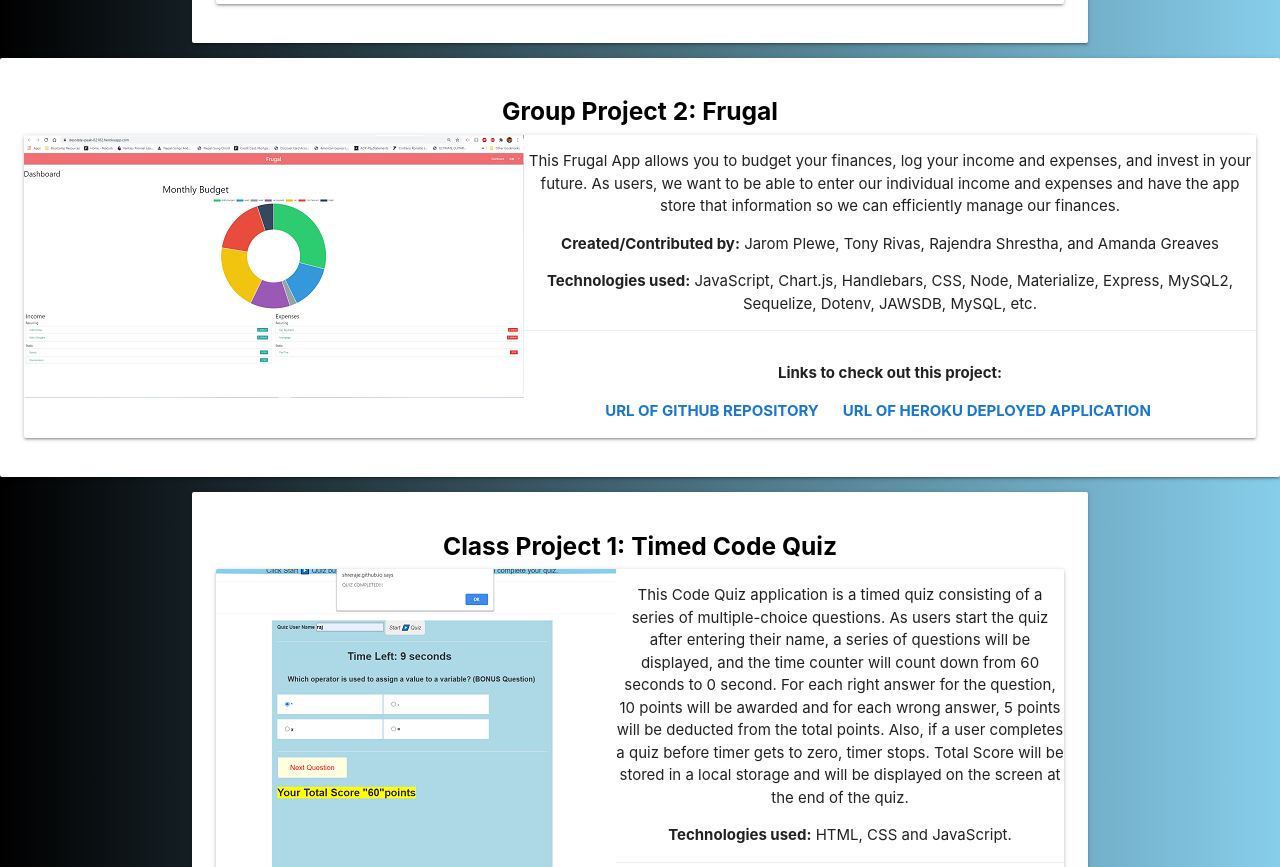
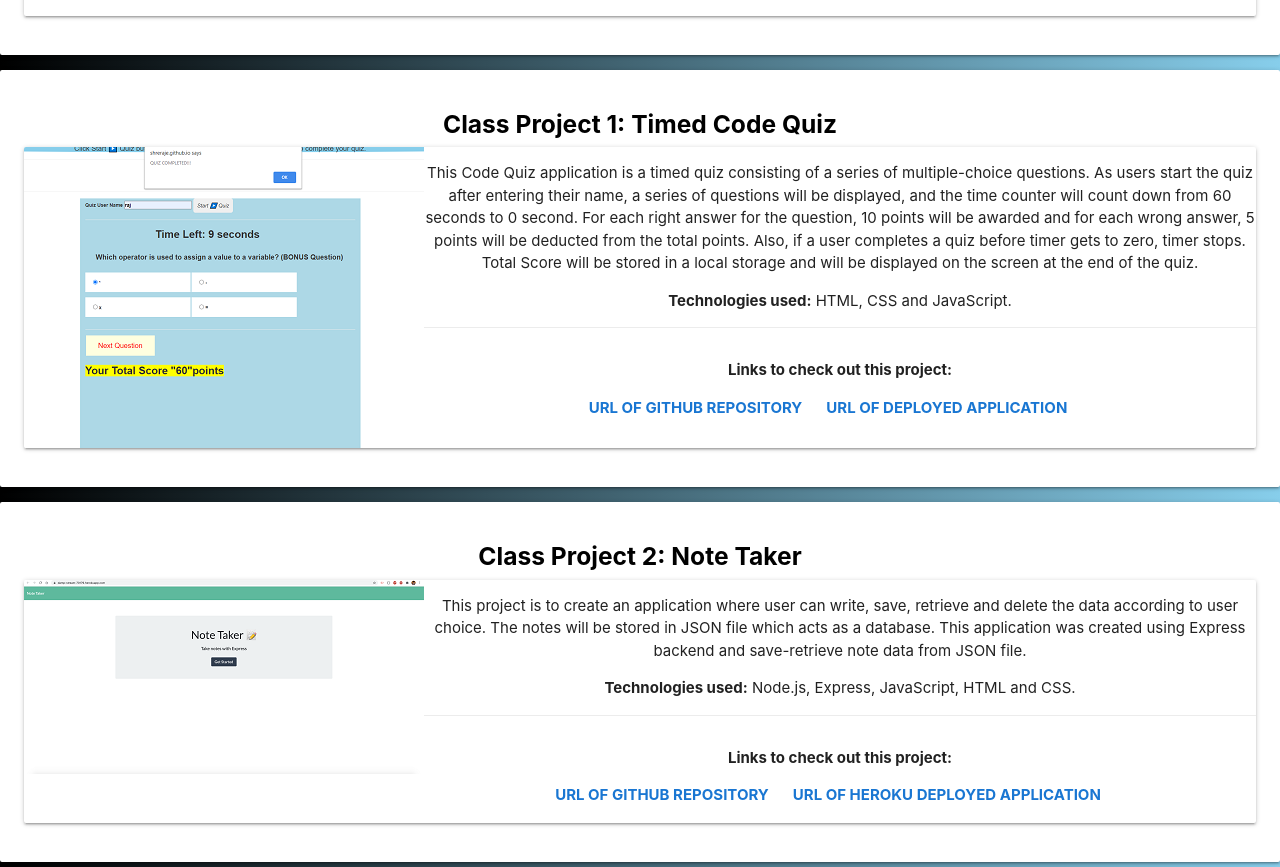
Before and after one commit to shreraje/React-Portfolio, a React (Create React App) app: page / in a window 1280 px wide. Shown: the part 1763-2630 px from the top of the page. Built offline with nearby package versions, Linux system fonts and the light colour scheme.

Commit message:
Changed some page content alignments and deploying to GitHub pages

```diff
--- a/package.json
+++ b/package.json
@@ -1,5 +1,5 @@
 {
-  "home": "https://shreraje.github.io/React-Portfolio",
+  "homepage": "https://shreraje.github.io/React-Portfolio",
   "name": "react-portfolio",
   "version": "0.1.0",
   "private": true,
--- a/src/App.css
+++ b/src/App.css
@@ -10,7 +10,9 @@ body {
     background-image: linear-gradient(to right, black, skyblue);
 }
 
-
+.container {
+  width: 100%;
+}
 
 .App-logo {
   height: 40vmin;
--- a/src/components/Footer/Footer.jsx
+++ b/src/components/Footer/Footer.jsx
@@ -5,13 +5,13 @@ import "materialize-css/dist/css/materialize.min.css";
 function Footer() {
     return (
         <footer class="page-footer grey lighten-5">
-            <div class="container">
+            <div class="container" >
                 <div class="row" style={{ display: "flex"}}>
                     <div class="col l6 s12">
                         <h6 class="black-text"><b>Follow me to discover more:</b></h6>
                         <div className="card-action">
                             <p><b>Follow me to discover more about me:</b></p>
-                            <a class="blue-text text-darken-2" href="https://github.com/shreraje" target="_blank" rel="noopener noreferrer">
+                                <a class="blue-text text-darken-2" href="https://github.com/shreraje" target="_blank" rel="noopener noreferrer">
                                 <img src="https://img.icons8.com/ios-filled/50/000000/github.png" alt="GitHub badge"></img>GitHub</a>
 
                                 <a class="blue-text text-darken-2" href="https://linkedin.com/in/rajendra-shrestha-54597679" target="_blank" rel="noopener noreferrer">
--- a/src/components/Header/Header.jsx
+++ b/src/components/Header/Header.jsx
@@ -5,7 +5,7 @@ import "materialize-css/dist/css/materialize.min.css";
 
 function Welcome() {
     return (
-        <div className="container">
+        <div className="container" style= {{width: "100%"}}>
             <div className="col s12 m8 offset-m2 l6 offset-l8">
                 <h4 className="header"><b>About me</b></h4>
                 <div className="card horizontal">
--- a/src/components/Projects/Project1.jsx
+++ b/src/components/Projects/Project1.jsx
@@ -4,7 +4,7 @@ import "materialize-css/dist/css/materialize.min.css";
 
 function Project1() {
     return (
-        <div className="container">
+        <div className="container" style= {{width: "100%"}}>
             <div className="col s12 m8 card-panel hoverable">
                 <h5 className="header" style={{color: "black" }}><b>Group Project 1: National Parks Adventure Generator</b></h5>
                 <div className="card horizontal">
--- a/src/components/Projects/Project3.jsx
+++ b/src/components/Projects/Project3.jsx
@@ -4,7 +4,7 @@ import "materialize-css/dist/css/materialize.min.css";
 
 function Project3 () {
     return (
-        <div className="container">
+        <div className="container" style= {{width: "100%"}}>
             <div className="col s12 m8 offset-m2 l6 offset-l8 card-panel hoverable">
                 <h5 className="header" style={{color: "black" }}><b>Class Project 1: Timed Code Quiz</b></h5>
                 <div className="card horizontal">
--- a/src/components/Projects/Project4.jsx
+++ b/src/components/Projects/Project4.jsx
@@ -4,7 +4,7 @@ import "materialize-css/dist/css/materialize.min.css";
 
 function Project4 () {
     return (
-        <div className="container">
+        <div className="container" style= {{width: "100%"}}>
             <div className="col s12 m8 offset-m2 l6 offset-l8 card-panel hoverable">
                 <h5 className="header" style={{color: "black" }}><b>Class Project 2: Note Taker</b></h5>
                 <div className="card horizontal">
```
Also changed, not shown: 1 other file (tests, documents, lock files or other folders).
